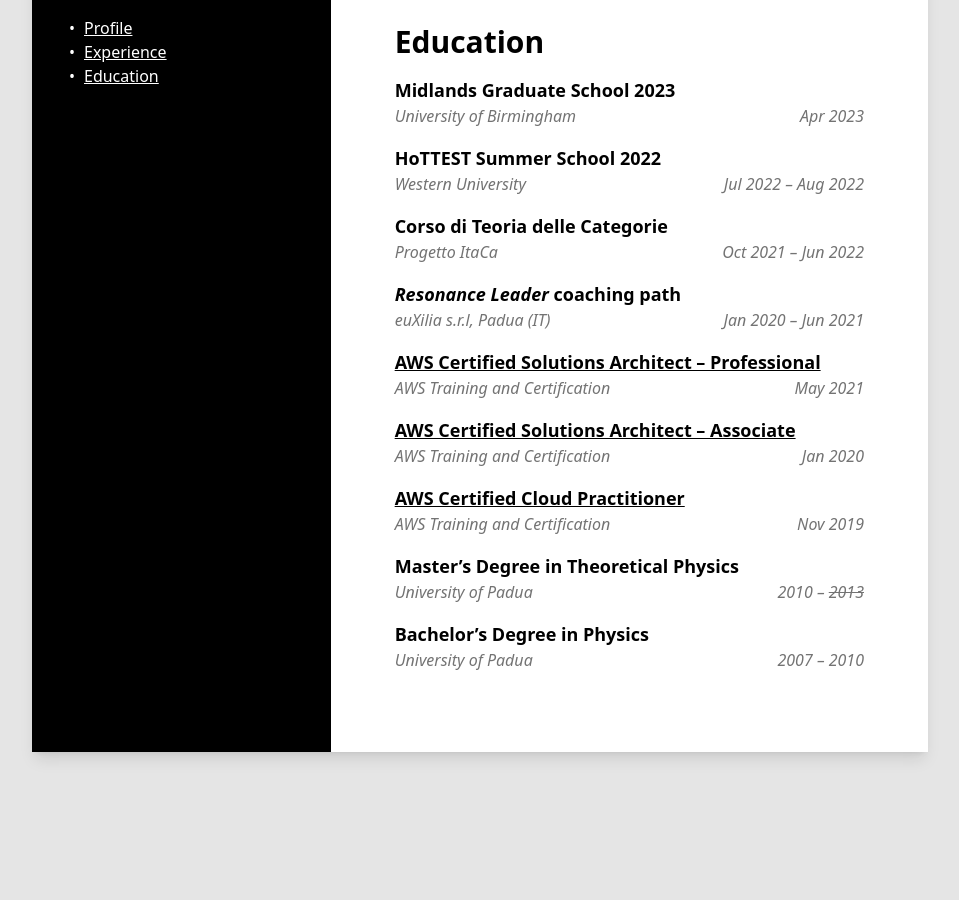
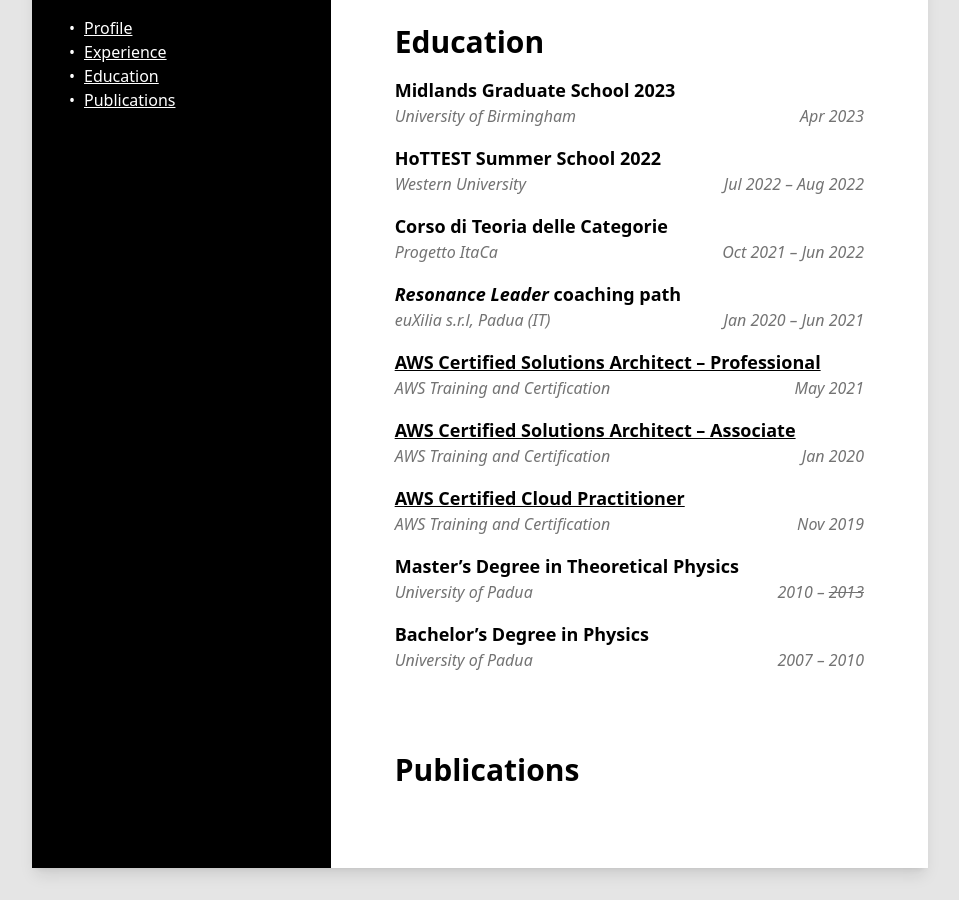
Before and after one commit to paolobrasolin/cv, a Jekyll site: the page built from index.html, in a window 1280 px wide and 900 px high, scrolled down 2204 px. Shown: the whole window, without its empty margins (160-1119 px from the left). Built offline with Jekyll 4.4.1, drawn with Linux system fonts in a browser that asks for light colours; before the commit the page ends 2988 px from its top, so only the background shows below that.

Commit message:
Set up publications section

```diff
--- /dev/null
+++ b/_data/publications.yaml
@@ -0,0 +1,2 @@
+title: Publications
+body:
--- a/index.html
+++ b/index.html
@@ -42,7 +42,7 @@
             <!-- <li><a href="#service">Service</a></li> -->
             <li><a href="#education">Education</a></li>
             <!-- <li><a href="#projects">Projects</a></li> -->
-            <!-- <li><a href="#publications">Publications</a></li> -->
+            <li><a href="#publications">Publications</a></li>
             <!-- <li><a href="#service">Service</a></li> -->
         </ul>
     </nav>
@@ -54,3 +54,4 @@
 <!-- {% include simple_section.html content=site.data.service %} -->
 {% include events_section.html content=site.data.education %}
 <!-- {% include simple_section.html content=site.data.projects %} -->
+{% include simple_section.html content=site.data.publications %}
```
